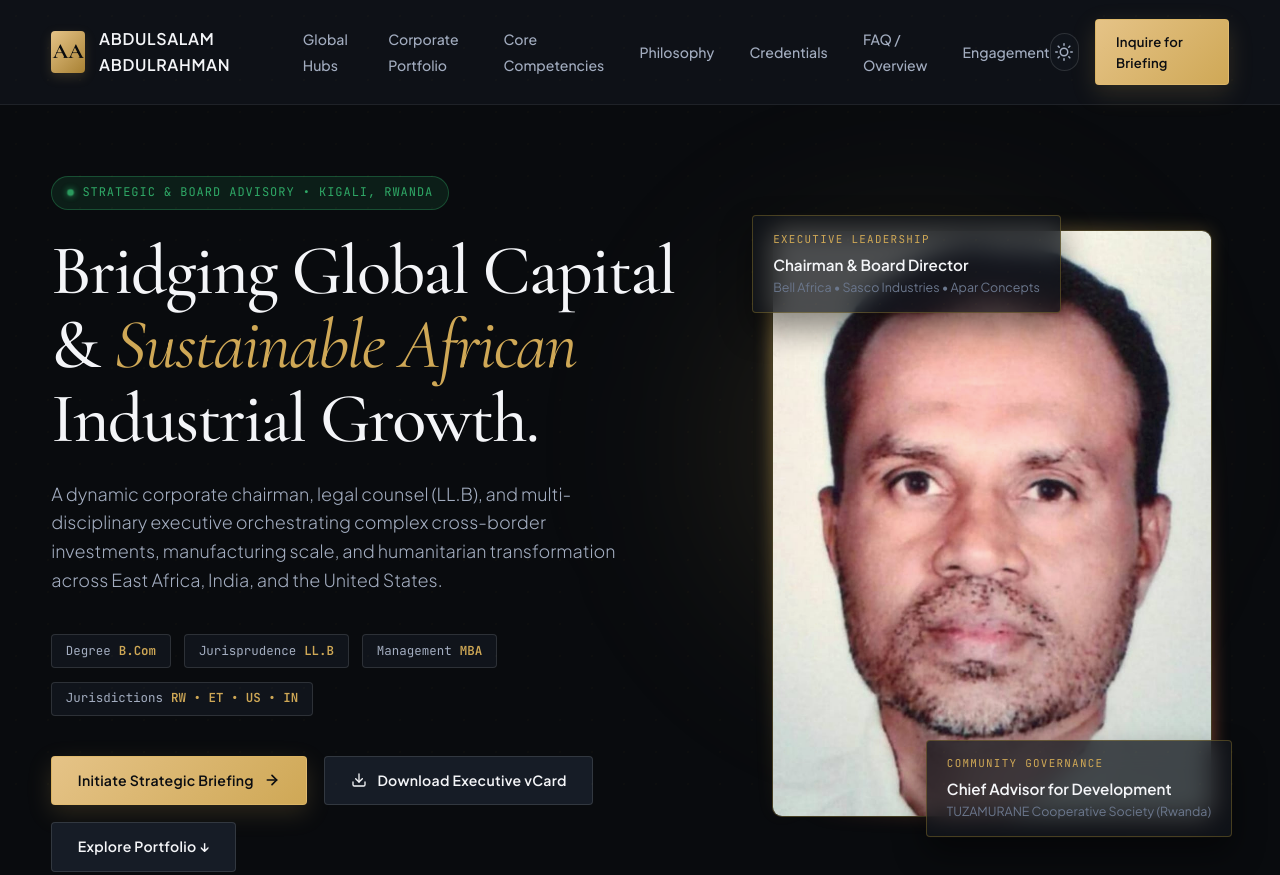
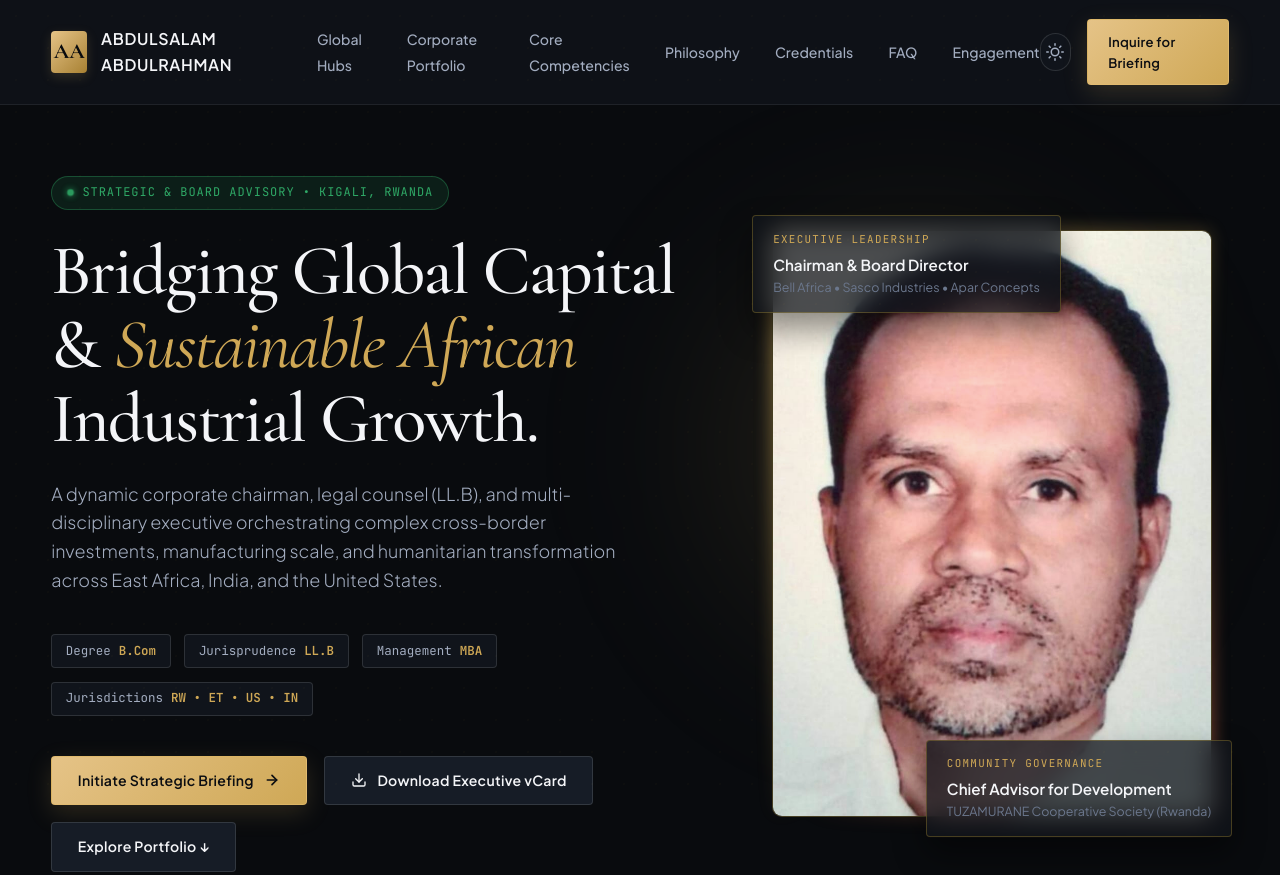
Before and after one commit to yazinbhai/advsalam, a plain HTML site: page index.html in a window 1280 px wide. Shown: the top 875 px of the page. Drawn offline with nearby package versions, Linux system fonts and the light colour scheme.

Commit message:
Update nav link text from 'FAQ / Overview' to 'FAQ'

```diff
--- a/index.html
+++ b/index.html
@@ -218,7 +218,7 @@
           <li><a href="#advisory" class="nav-link">Core Competencies</a></li>
           <li><a href="#philosophy" class="nav-link">Philosophy</a></li>
           <li><a href="#credentials" class="nav-link">Credentials</a></li>
-          <li><a href="#faq" class="nav-link">FAQ / Overview</a></li>
+          <li><a href="#faq" class="nav-link">FAQ</a></li>
           <li><a href="#contact" class="nav-link">Engagement</a></li>
         </ul>
       </nav>
```
